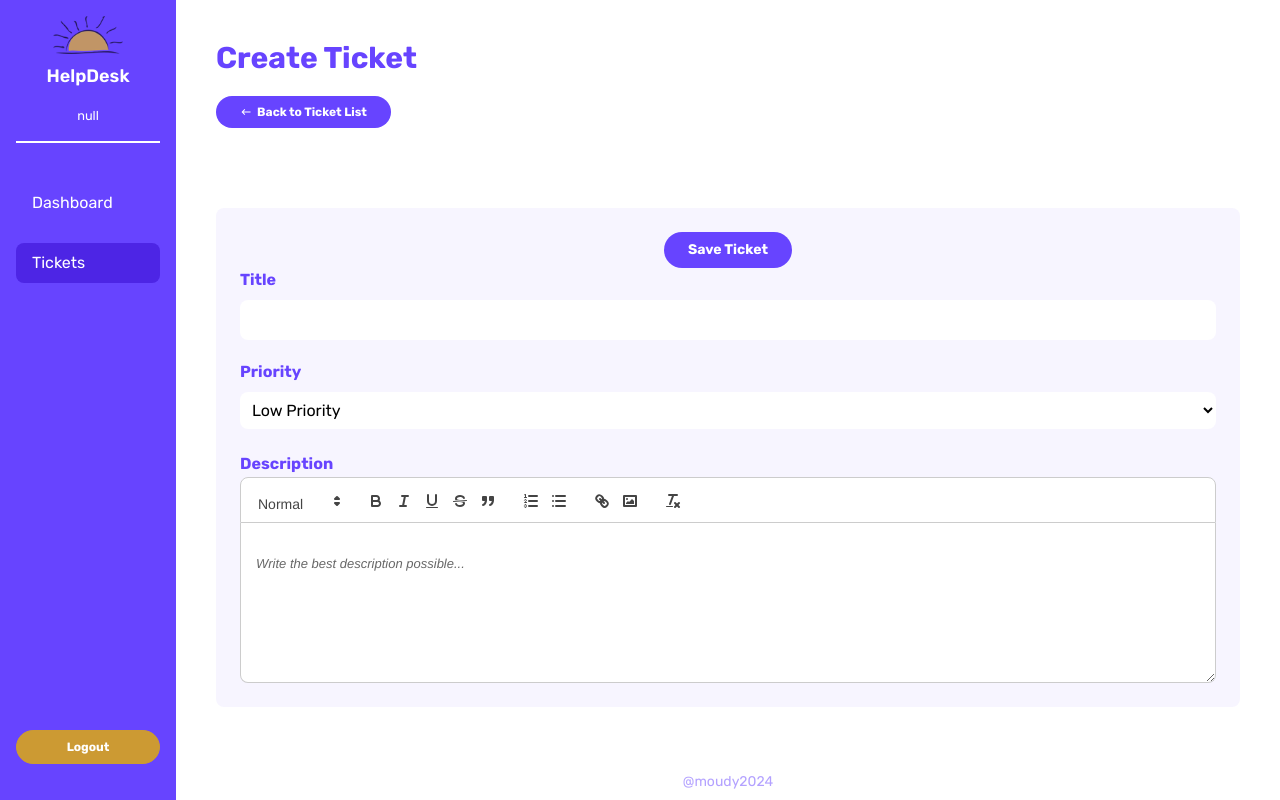
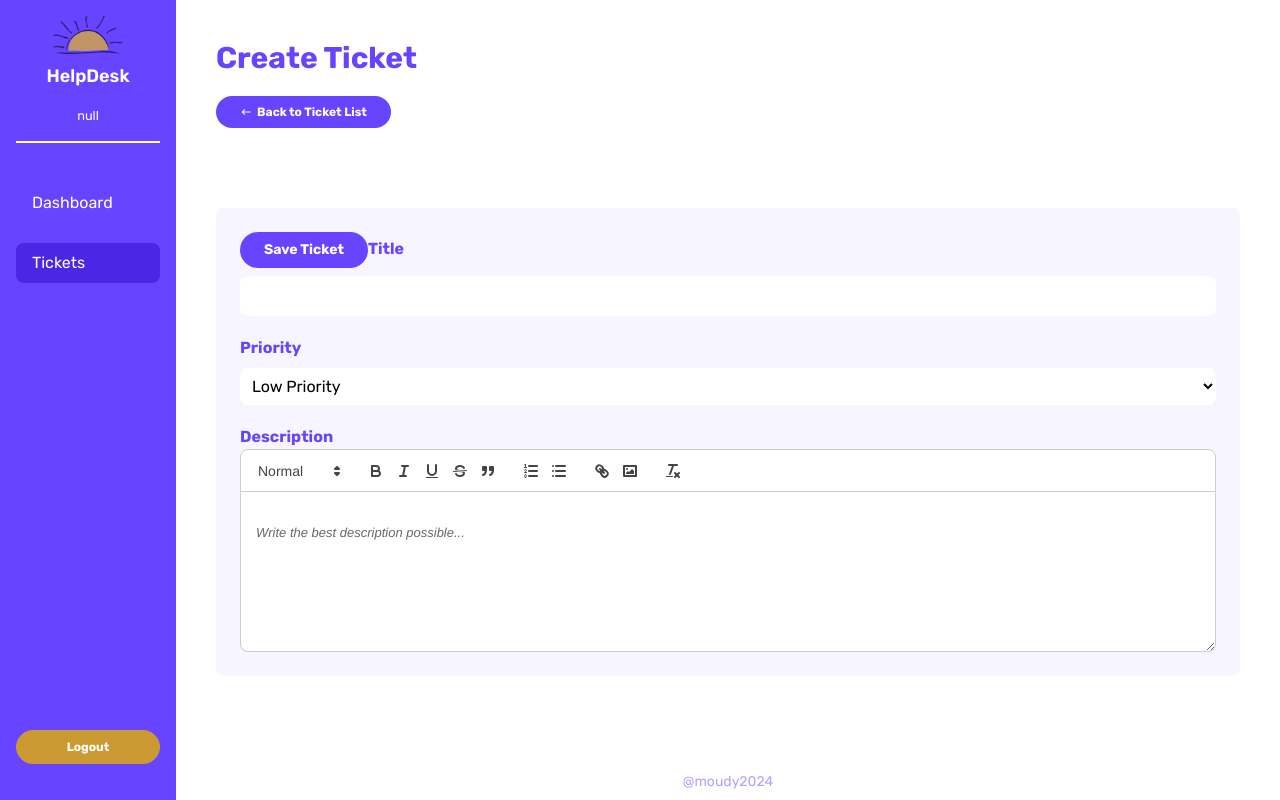
Before and after one commit to emoudy/helpdesk, a Next.js app: page /tickets/create in a window 1280 px wide. Built offline with nearby package versions, Linux system fonts and the light colour scheme; no server answers.

Commit message:
removing CSS from global

```diff
--- a/app/globals.css
+++ b/app/globals.css
@@ -1,6 +1,16 @@
 @tailwind base;
 @tailwind components;
 @tailwind utilities;
+
+/* Resetting styles */
+body, header, nav, main, footer {
+  margin: 0;
+  padding: 0;
+}
+
+* {
+  box-sizing: border-box;
+}
 
 /* headers styles */
 h1,
@@ -84,12 +94,6 @@ form {
   select {
     @apply mb-5 mt-2 w-full rounded-lg p-2;
   }
-  .form-description {
-    @apply flex-grow overflow-hidden text-lg;
-  }
-  button {
-    @apply mx-auto block;
-  }
 }
 .text-editor {
   .ql-toolbar {
@@ -105,33 +109,6 @@ form {
   @apply mx-auto my-4 block max-w-fit rounded-sm border-2 border-red-500 bg-red-300 px-2 py-1 text-red-800;
 }
 
-/* card styles */
-.card {
-  @apply my-5 overflow-hidden rounded-md bg-white bg-opacity-5 transition-colors duration-300 ease-in-out;
-}
-.card_header_list {
-  @apply flex;
-}
-.card_header_list:hover {
-  @apply cursor-pointer bg-primary bg-opacity-10;
-}
-.card_header_item {
-  @apply flex;
-}
-.card_title {
-  @apply flex-1 bg-primary bg-opacity-5 py-3 pl-5;
-}
-.card_menu {
-  @apply rounded-r-md bg-primary bg-opacity-5;
-
-  & div {
-    @apply flex min-w-1.5;
-  }
-}
-.card_body {
-  @apply px-20 py-10;
-}
-
 /* pill styles */
 .pill {
   @apply flex w-16 items-center justify-center rounded-l-md text-center text-xs font-semibold;
@@ -145,16 +122,3 @@ form {
 .pill.low {
   @apply bg-emerald-300 text-emerald-600;
 }
-
-/* Mobile View */
-@media (max-width: 768px) {
-  .help_desk_app {
-    > header {
-      @apply row-span-1 col-span-1;
-
-      > .navbar {
-        @apply flex flex-col;
-      }
-    }
-  }
-}
```
